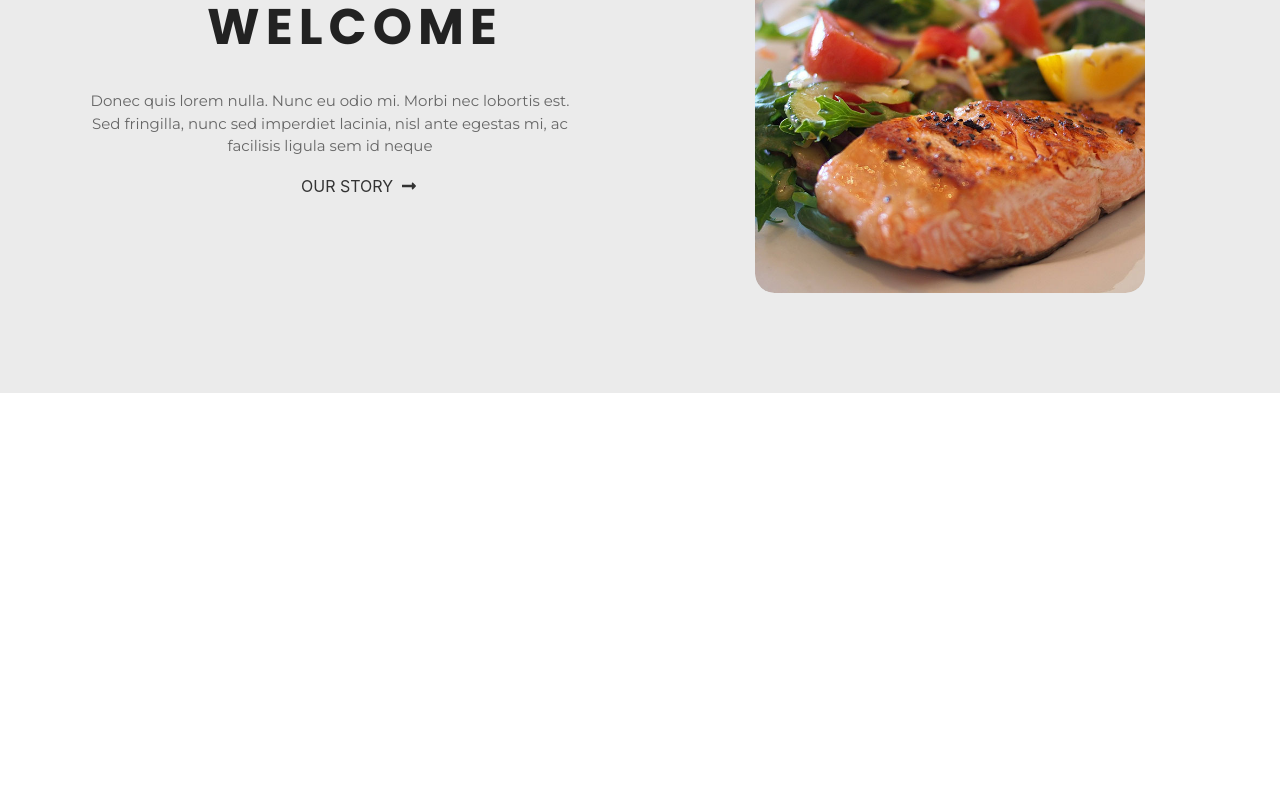
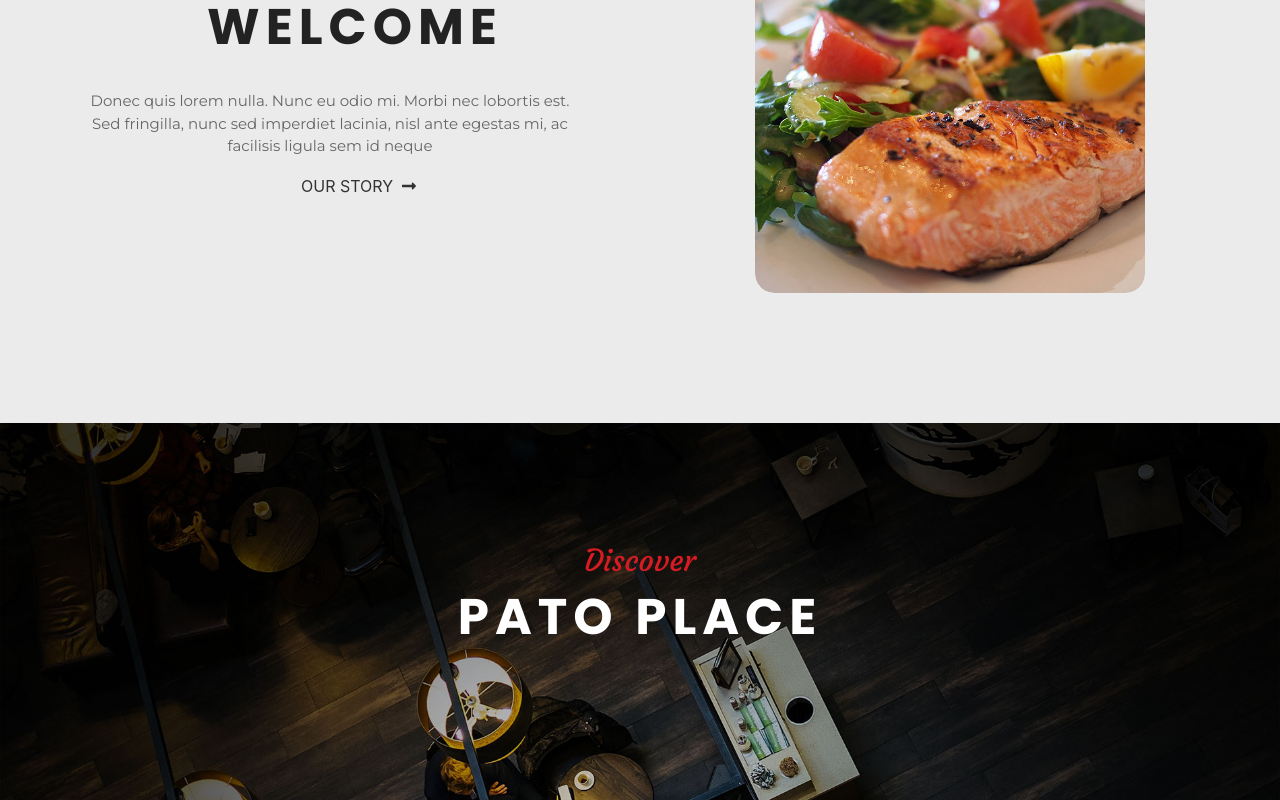
Before and after one commit to mohmed2000/PATO-RESTORANT, a React (Create React App) app: page / in a window 1280 px wide. Shown: the part 1017-1817 px from the top of the page. Before the commit the page ends 1410 px from the top, so only its background shows below. Built offline with nearby package versions, Linux system fonts and the light colour scheme.

Commit message:
Discover-section (#12)
#11

```diff
--- /dev/null
+++ b/src/component/Discover.jsx
@@ -0,0 +1,12 @@
+import Title from "./Title";
+export default function Discover(props) {
+  return (
+    <div className="Discover">
+      <Title
+        secTit="Discover"
+        firstTit="PATO PLACE"
+        className="black-tit text-white"
+      />
+    </div>
+  );
+}
--- a/src/component/MidBg.jsx
+++ /dev/null
@@ -1,5 +0,0 @@
-import React from "react";
-
-export default function MidBg() {
-  return <div></div>;
-}
--- a/src/pages/Home/Home.jsx
+++ b/src/pages/Home/Home.jsx
@@ -2,7 +2,7 @@ import { useHistory } from "react-router-dom";
 /* component */
 import MSlider from "../../component/MSlider";
 import AboutSec from "../../component/AboutSec";
-
+import Discover from "../../component/Discover";
 /* libraries */
 
 /* images */
@@ -13,14 +13,12 @@ import "./style.css";
 export default function Home(props) {
   const {} = props;
   const history = useHistory();
-  const goHome = () => {
-    history.push("/");
-  };
 
   return (
     <div>
       <MSlider />
       <AboutSec />
+      <Discover />
     </div>
   );
 }
--- a/src/pages/Home/style.css
+++ b/src/pages/Home/style.css
@@ -113,8 +113,6 @@ border: 3px solid white;
 width: 15px;
 height: 15px;
 }
-
-
  .img-M_Slide{
     width: 100%;
     height: 100%;
@@ -166,12 +164,13 @@ height: 15px;
 }
 .AboutSec{
     background-color: rgb(235, 235, 235);
+    padding-bottom: 250px;
+
 }
 .AboutSec2{
     background-color: rgb(235, 235, 235);
     position: relative;
     top: 120px;
-    padding-bottom: 100px;
 
 }
 .AboutImg{
@@ -203,3 +202,16 @@ height: 15px;
     color: #d61c22;
     text-decoration: none;
 }
+
+/***************************************************
+****************************************************
+****************************************************/
+
+.Discover{
+background-image: url(../../pato\ images/blog/bg-intro-01.jpg);
+background-attachment: fixed;
+background-size:100%;
+width: 100%;
+height: 100%;
+padding: 120px 10px ;
+}
```
